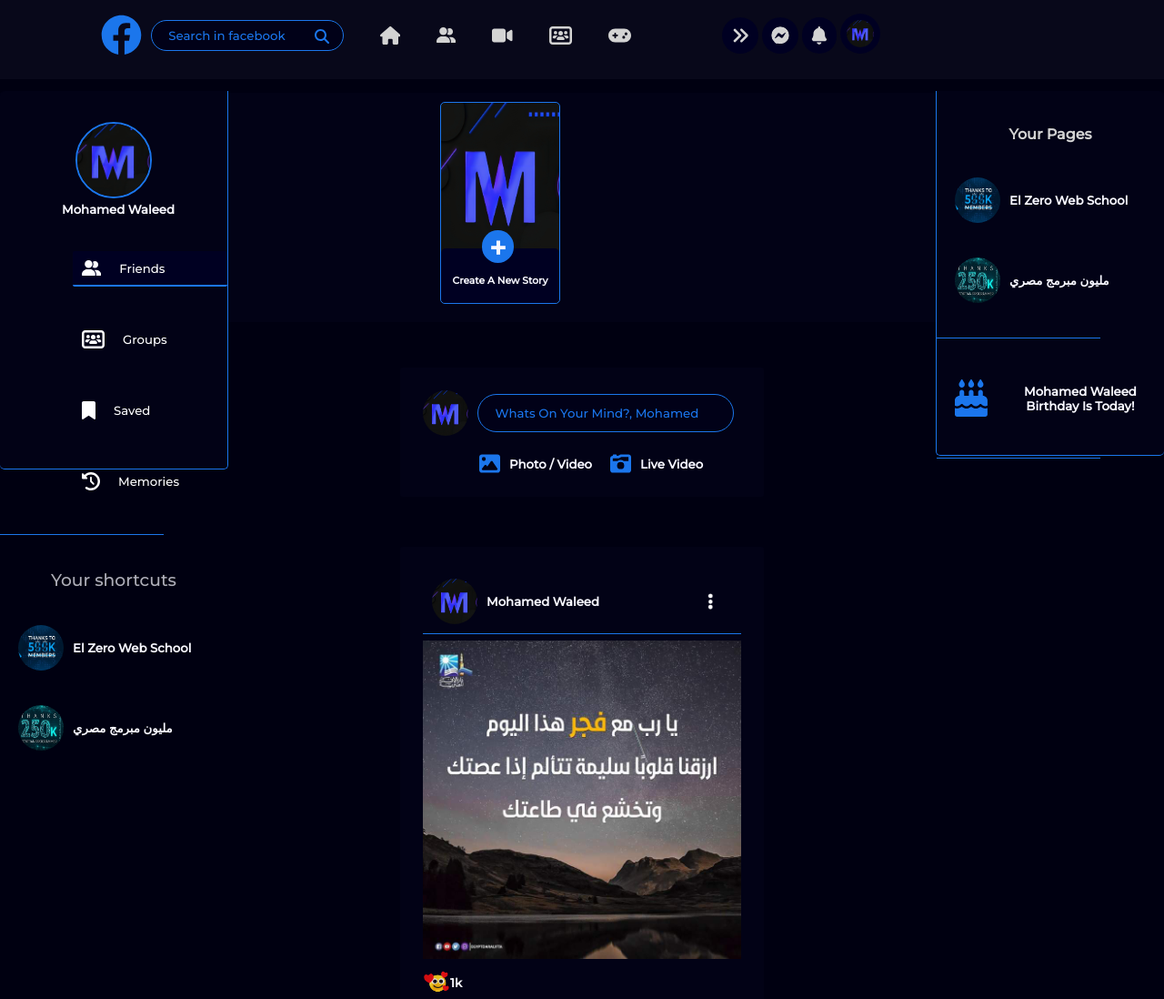
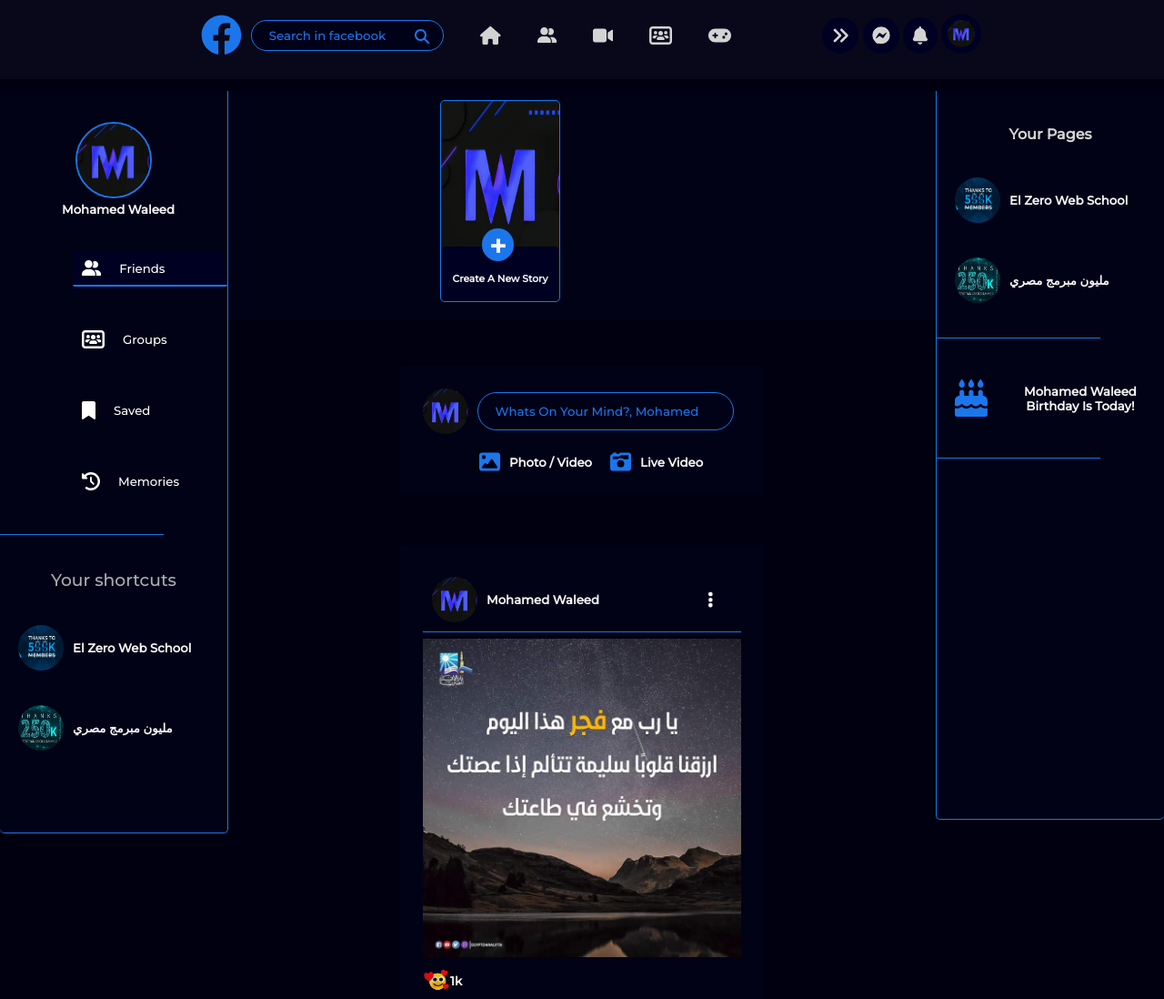
Before and after one commit to Mohamedwaleeddd/Facebook_Clone, a plain HTML site: page index.html in a window 1280 px wide. Shown: the top 1098 px of the page at 91% size. Drawn offline with Linux system fonts and the light colour scheme.

Commit message:
style.css

```diff
--- a/style.css
+++ b/style.css
@@ -2,7 +2,7 @@
   padding: 0;
   margin: 0;
   text-decoration: none;
-    color: ghostwhite;
+  color: whitesmoke;
   transition: 0.50s;
   font-family: 'Montserrat', sans-serif;
 }
@@ -16,7 +16,7 @@ header{
   align-items: center;
   position: relative;
   flex-wrap: wrap;
-    justify-content: space-around;
+  justify-content: center;
   background: #08081a;
 }
   nav{
@@ -24,10 +24,14 @@ nav{
     display: flex;
     padding-bottom: 20px;
     align-items: center;
-  position: relative;
+    position: fixed;
     flex-wrap: wrap;
-  justify-content: space-around;
+    justify-content: center;
     background: #08081a;
+    z-index: 9999;
+    top: 0;
+    width: 100%;
+    place-items: center;
   }
 svg{
   fill: lightgrey;
@@ -76,7 +80,7 @@ input{
   left: 0;
   z-index: 99999;
   width: 250px;
-    height: 50vh;
+  height: 100vh;
   background: #020216;
   top: 100px;
   position: fixed;
@@ -85,6 +89,7 @@ input{
   border-right: 1px #1b76ec solid;
   padding-top: 15px;
   border-top-right-radius: 0;
+  overflow: scroll;
 }
 .section{
   display:flex;
@@ -200,11 +205,13 @@ section h3{
   .icons2{
   margin-left: 100px;
   }
+  .stories{
+    margin-top: 100px !important;
+  }
   }
 @media (max-width:900px){
 
   .left-side-bar{
-
       left: -100%;
   }
   .right-side-bar{
@@ -225,6 +232,9 @@ section h3{
   header{
     display: flex !important;
     flex-wrap: wrap !important;
+  }
+  .stories{
+    margin-top: 20px !important;
   }
 }
 .stories{
@@ -276,7 +286,7 @@ input:focus{
   right: 0;
   z-index: 99999;
   width: 250px;
-    height: 50vh;
+  height: 100vh;
   background: #020216;
   border-bottom: 1px #1b76ec solid;
   border-left: 1px #1b76ec solid;
@@ -285,3 +295,15 @@ input:focus{
   border-top-left-radius: 0;
   top:100px;
 }
+.left-side-bar::-webkit-scrollbar {
+  width: 1em;
+}
+
+.left-side-bar::-webkit-scrollbar-track {
+  box-shadow: inset 0 0 6px rgba(0, 0, 0, 0.3);
+}
+
+.left-side-bar::-webkit-scrollbar-thumb {
+  background-color: #010118;
+  outline: none
+}
```
Lines whose indentation alone changed are shown as unchanged.
